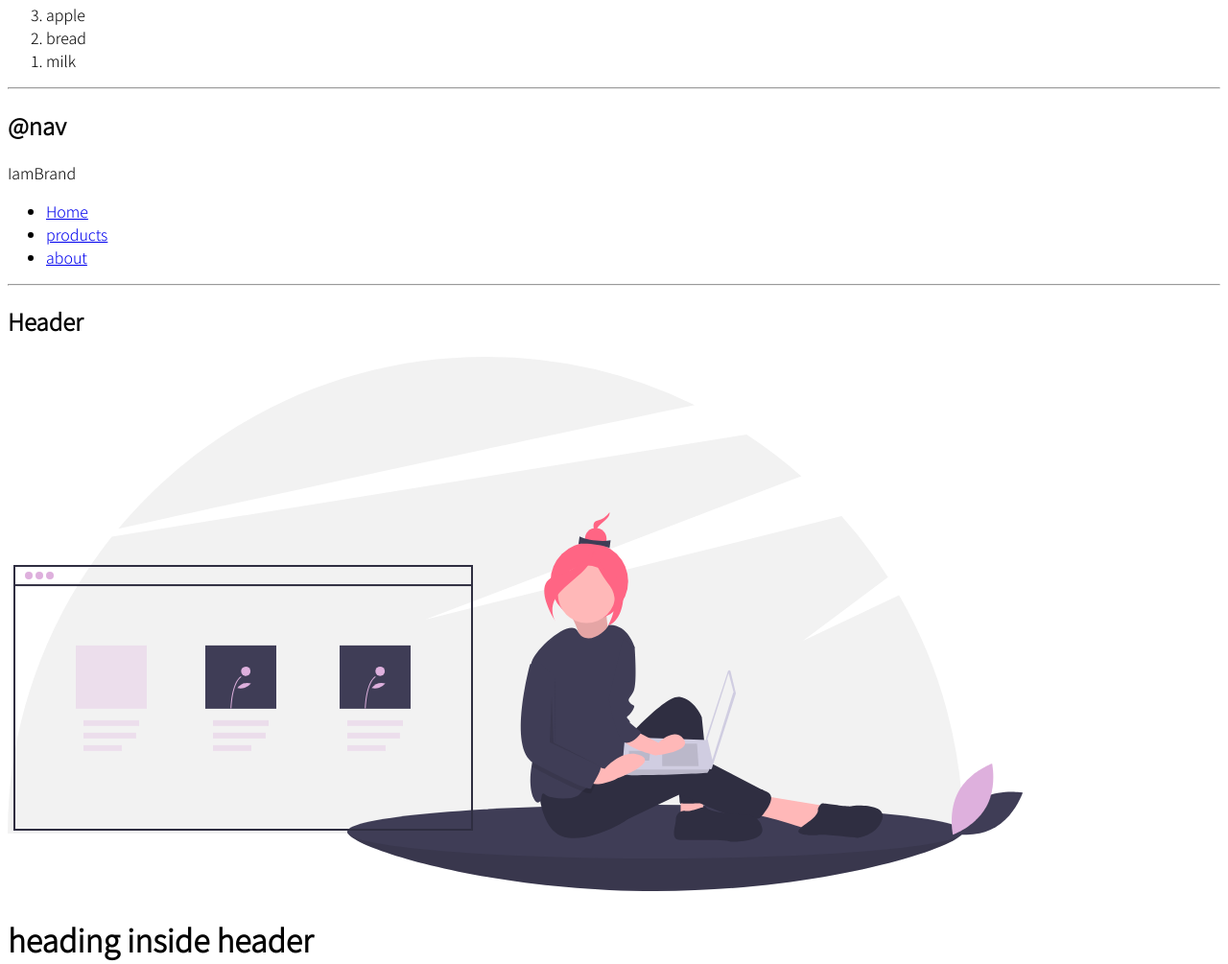
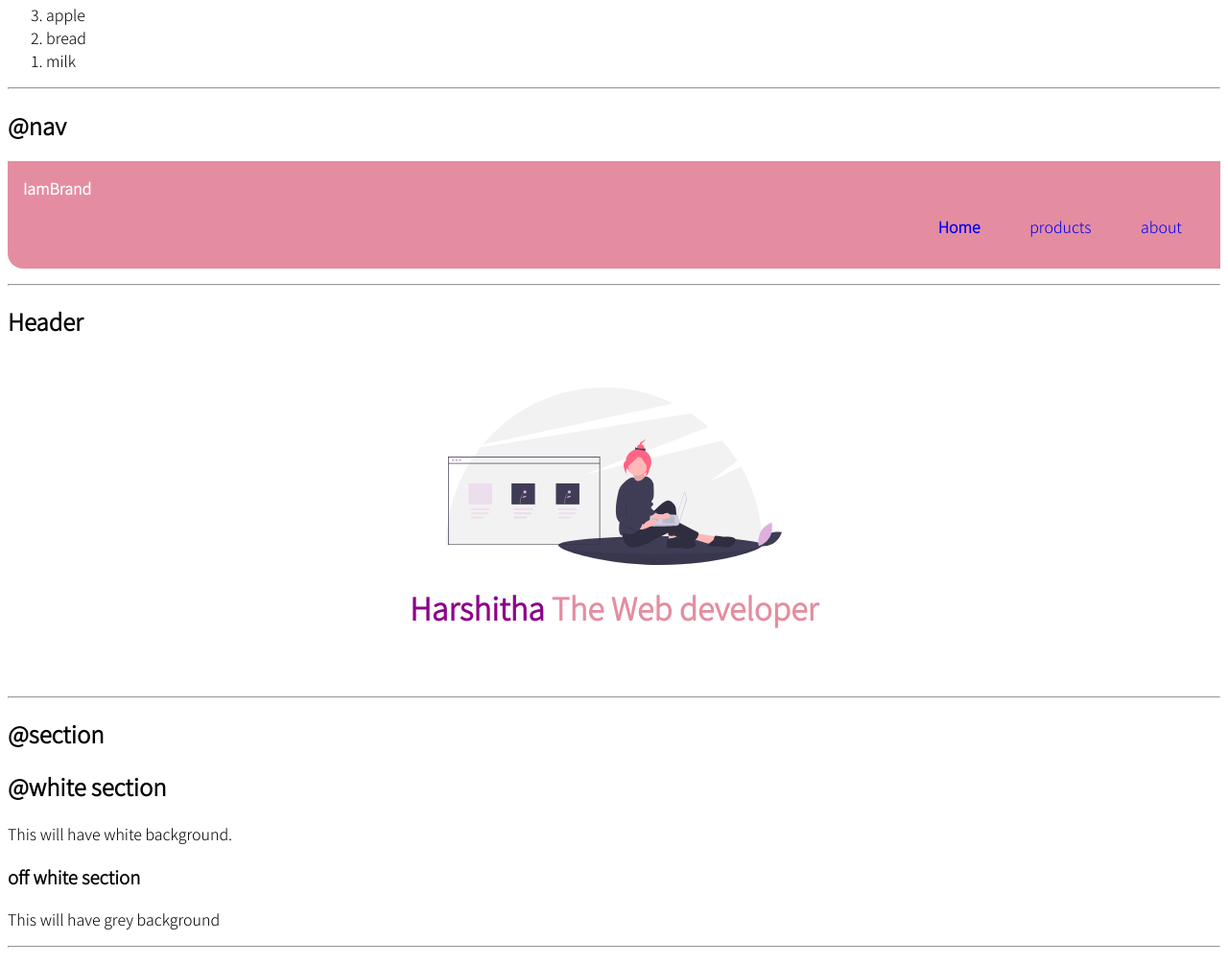
Before and after one commit to harshitha123kanikanti/LessonThree, a plain HTML site: page index.html in a window 1280 px wide. Shown: the part 1202-2207 px from the top of the page at 96% size. Drawn offline with Linux system fonts and the light colour scheme.

Commit message:
header updated

```diff
--- a/index.html
+++ b/index.html
@@ -30,7 +30,7 @@
      <h2>@lists</h2>
      <h3>Unordered lists</h3>
      <p> This list will not have bullet</p>
-     <ul class="list-no-bullet">
+     <ul class="list-no-bullet ">
          <li>Item one</li>
          <li>Item two</li>
          <li>Item three</li>
@@ -49,19 +49,19 @@
      </ol>
 <hr>
 <h2>@nav</h2>
-<nav>
-    <div>IamBrand</div>
-    <ul>
-        <li><a href="/">Home</a></li>
-        <li><a href="/">products</a></li>
-        <li><a href="/">about</a></li>
+<nav class="navigation container">
+    <div class="nav-brand">IamBrand</div>
+    <ul class="list no-bullet nav-pills">
+        <li class="list-item-inline"><a class="link link-active" href="/">Home</a></li>
+        <li class="list-item-inline"><a  class="link" href="/">products</a></li>
+        <li class="list-item-inline"><a  class="link" href="/">about</a></li>
     </ul>
 </nav>
 <hr>
 <h2>Header</h2>
-<header>
-    <img src="images/undraw_web_development_w2vv.svg">
-    <h1>heading inside header</h1>
+<header class="hero">
+    <img  class="hero-img" src="images/undraw_web_development_w2vv.svg">
+    <h1 class="hero-head">Harshitha <span class="head-inverted"> The Web developer</span></h1>
 </header>
 <hr>
 <h2>@section</h2>
--- a/styles.css
+++ b/styles.css
@@ -38,3 +38,37 @@ hr{
 display: inline;
 padding: 0rem 0.5rem;
  }
+ .navigation{
+     background-color: var(--primary-color);
+     color: white;
+     padding: 1rem;
+     border-bottom-left-radius: 1rem;
+ }
+ .navigation .nav-brand{
+     font-weight: bold;
+ }
+ .navigation li{
+     color: white;
+ }
+ .navigation .nav-pills{
+     text-align: right;
+ }
+ .navigation .link-active{
+     font-weight: bolder;
+ }
+ .hero{
+     padding: 2rem;
+     text-align: center;
+ }
+ .hero .hero-img{
+     max-width: 350px;
+     display: block;
+     margin: auto;
+ }
+ .hero .hero-head{
+     font-size: 2rem;
+     color: darkmagenta;
+ }
+ .hero .hero-head .head-inverted{
+     color: var(--primary-color);
+ }
```
Also changed, not shown: images/girl.svg (added).
